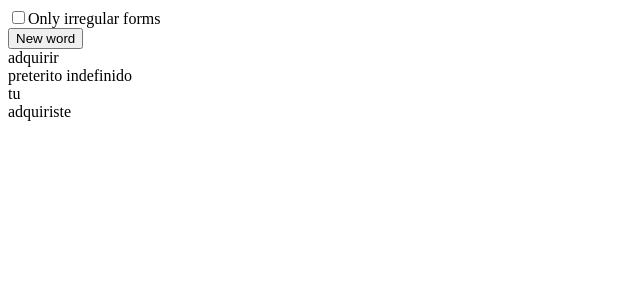
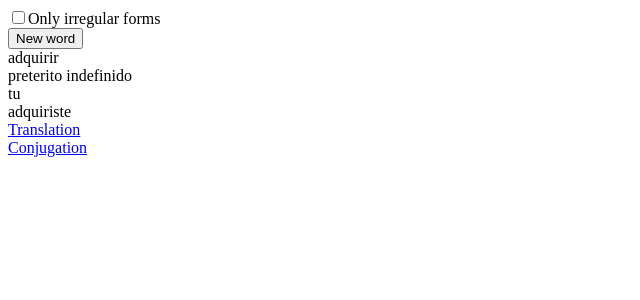
Before and after one commit to petoalbert/Conjugation, a React (Vite) app: page / in a window 1280 px wide. Shown: the top 300 px of the page, without its empty margins (0-640 px from the left). Built offline with nearby package versions, Linux system fonts and the light colour scheme.

Commit message:
Add links to translation and conjugation

```diff
--- a/src/App.tsx
+++ b/src/App.tsx
@@ -108,6 +108,14 @@ export default function Gallery() {
     }
   }
 
+  function translateLink(): string {
+    return "https://translate.google.com/?sl=es&tl=en&text=" + params.verb
+  }
+
+  function wordrefLink(): string {
+    return "https://www.wordreference.com/conj/esverbs.aspx?v=" + params.verb
+  }
+
   return (
     <section>
     <div>
@@ -125,6 +133,8 @@ export default function Gallery() {
       <div>{tenseToString(params.tense)}</div>
       <div>{pronounToString(params.pronoun)}</div>
       <div>{conjugate(params.verb, params.tense, params.pronoun)}</div>
+      <div><a href={translateLink()} target="_blank">Translation</a></div>
+      <div><a href={wordrefLink()} target="_blank">Conjugation</a></div>
     </section>
   );
 }
```
